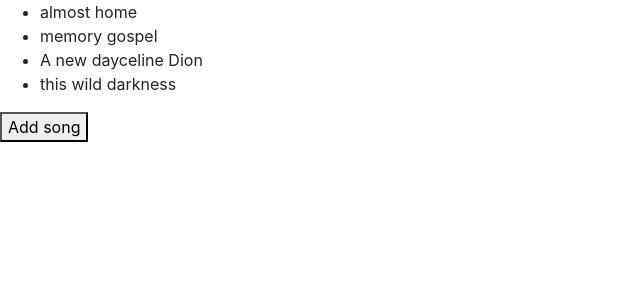
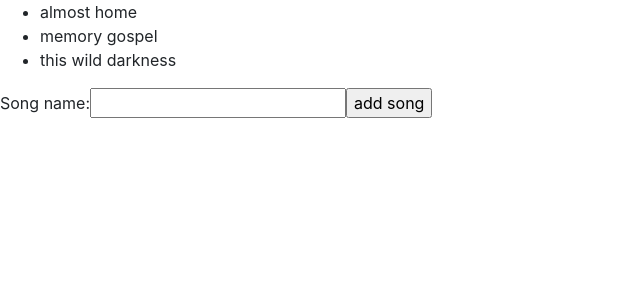
Before and after one commit to jamesoyanna/react-hook, a React (Create React App) app: page / in a window 1280 px wide. Shown: the top 300 px of the page, without its empty margins (0-640 px from the left). Built offline with nearby package versions, Linux system fonts and the light colour scheme.

Commit message:
added NewSongForm component

```diff
--- /dev/null
+++ b/src/components/NewSongForm.jsx
@@ -0,0 +1,20 @@
+import React, {useState } from 'react';
+
+const NewSongForm = ()=>{
+    const [title, setTitle] = useState('');
+
+    const handleSubmit = (e)=>{
+      e.preventDefault()
+      console.log(title);
+    }
+
+    return(
+        <form onSubmit={handleSubmit}>
+         <label>Song name:</label>
+         <input type="text" value={title} required onChange={(e)=>setTitle(e.target.value)} />
+         <input type="submit" value="add song" />
+        </form>
+    )
+}
+
+export default NewSongForm;
--- a/src/components/songList.jsx
+++ b/src/components/songList.jsx
@@ -1,25 +1,31 @@
 import React, {useState } from 'react';
+import uuid from "uuid/v1";
+import NewSongForm from './NewSongForm';
 
 const SongList = () => {
     const [songs, setSongs] = useState([
         { title: 'almost home', id: 1 },
         { title: 'memory gospel', id: 2 },
-        {title: 'A new day', artist: 'celine Dion', id:4},
         { title: 'this wild darkness', id: 3 }
     ])
 
     const addSong = () => {
-        setSongs([...songs, {title: 'New song'}])
+        setSongs([...songs, { title: "New song", id: uuid() }]);
     }
 
     return (
       <div className="song-list">
           <ul>
         {songs.map(song =>{
-            return (<li key={song.id}>{song.title}{song.artist}</li>)
+            return (
+              <li key={song.id}>
+                {song.title}
+                {song.artist}
+              </li>
+            );
         })}
           </ul>
-          <button onClick={addSong}>Add song</button>
+        <NewSongForm />
       </div>
 
      );
```
